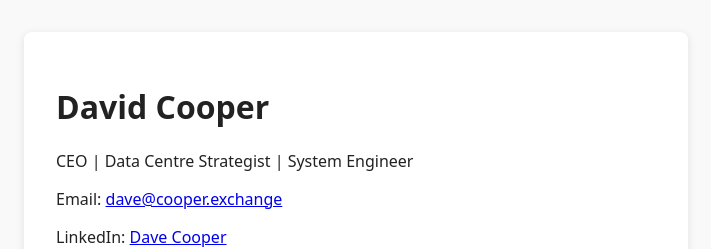
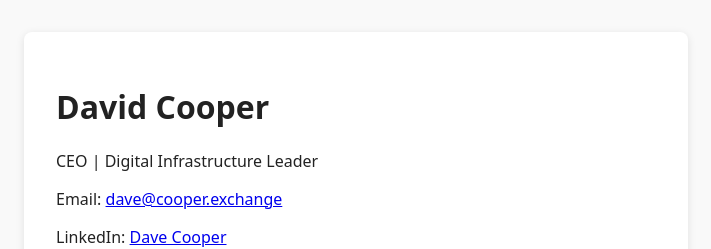
Before and after one commit to coopsnakes/cooper-exchange, a plain HTML site: page index.html in a window 1280 px wide. Shown: the top 249 px of the page, without its empty margins (284-995 px from the left). Drawn offline with Linux system fonts and the light colour scheme.

Commit message:
Update index.html

```diff
--- a/index.html
+++ b/index.html
@@ -9,7 +9,7 @@
 <body>
   <main>
     <h1>David Cooper</h1>
-    <p>CEO | Data Centre Strategist | System Engineer</p>
+    <p>CEO | Digital Infrastructure Leader </p>
     <p>Email: <a href="mailto:dave@cooper.exchange">dave@cooper.exchange</a></p>
     <p>LinkedIn: <a href="https://www.linkedin.com/in/davidmcooper/">Dave Cooper</a></p>
   </main>
```
